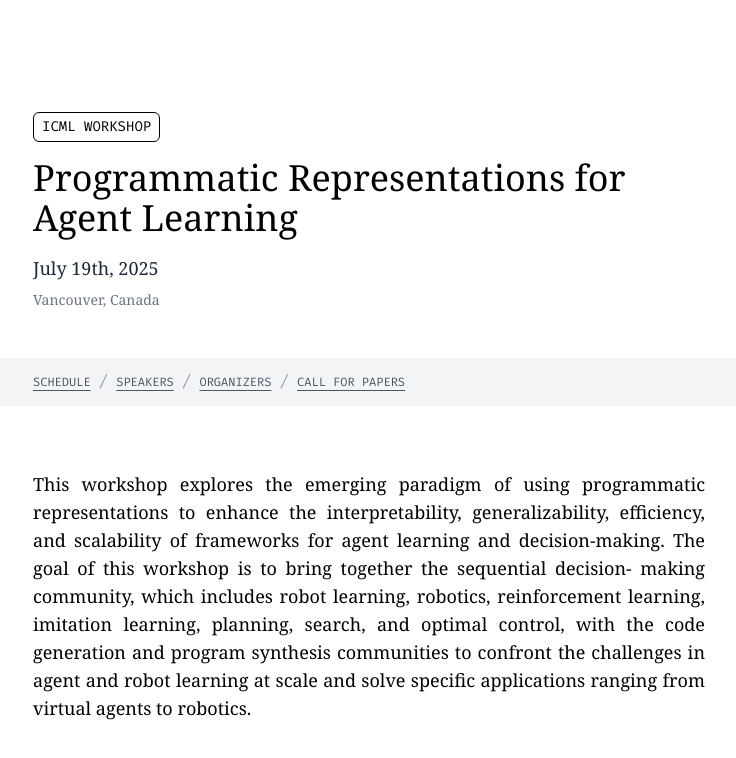
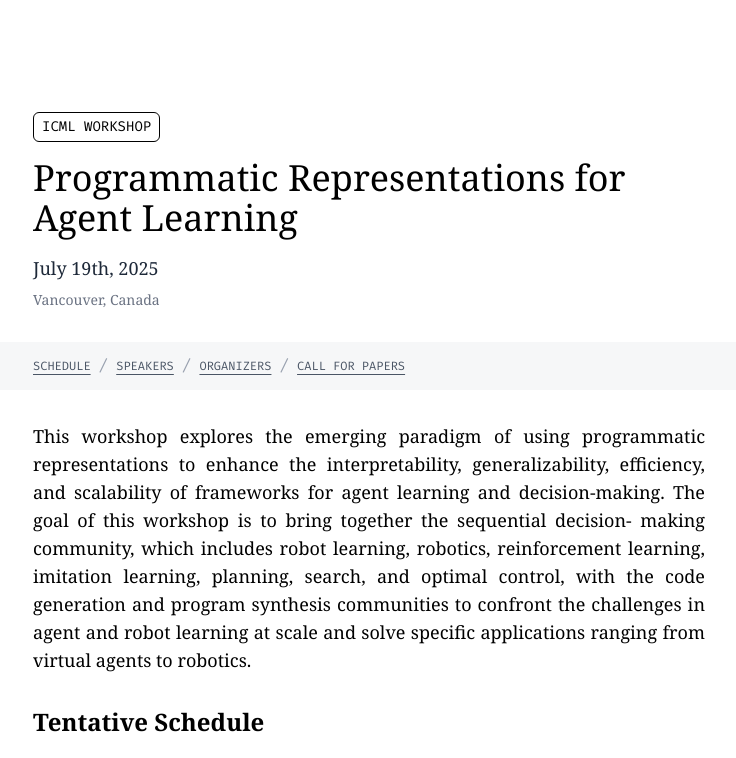
Before and after one commit to pral-workshop/pral-workshop.github.io, a SvelteKit app: page / in a window 1280 px wide. Shown: the top 758 px of the page, without its empty margins (271-1007 px from the left). Built offline with nearby package versions, Linux system fonts and the light colour scheme.

Commit message:
Fix spacing.

```diff
--- a/src/routes/+page.svelte
+++ b/src/routes/+page.svelte
@@ -13,7 +13,7 @@
 
 <div class="text-lg">
 	<div class="flex w-full items-end justify-center font-serif">
-		<div class="mx-8 w-full max-w-2xl pt-8 pb-12 text-black md:pt-28">
+		<div class="mx-8 w-full max-w-2xl pt-8 pb-8 text-black md:pt-28">
 			<div class="mb-4 text-sm">
 				<div class="inline-block rounded-md border border-black px-2 py-1 font-mono">
 					ICML WORKSHOP
@@ -26,7 +26,7 @@
 	</div>
 	<!-- <div class="w-full border-b border-gray-500"></div> -->
 	<div
-		class="bg-opacity-70 sticky top-0 z-10 flex w-full items-start justify-center bg-gray-100 backdrop-blur-md"
+		class="sticky top-0 z-10 flex w-full items-start justify-center bg-gray-100/70 backdrop-blur-md"
 	>
 		<div class="mx-8 w-full max-w-2xl select-none">
 			<div
@@ -42,12 +42,12 @@
 			</div>
 		</div>
 	</div>
-	<div class="flex w-full items-end justify-center font-serif">
+	<!-- <div class="flex w-full items-end justify-center font-serif">
 		<div class="mx-8 w-full max-w-2xl text-black">
 			<div class="mt-8 mb-8 flex text-sm md:text-base"></div>
 		</div>
-	</div>
-	<Block padding="pb-8" class="md:text-justify">
+	</div> -->
+	<Block padding="py-8" class="md:text-justify">
 		This workshop explores the emerging paradigm of using programmatic representations to enhance
 		the interpretability, generalizability, efficiency, and scalability of frameworks for agent
 		learning and decision-making. The goal of this workshop is to bring together the sequential
```
